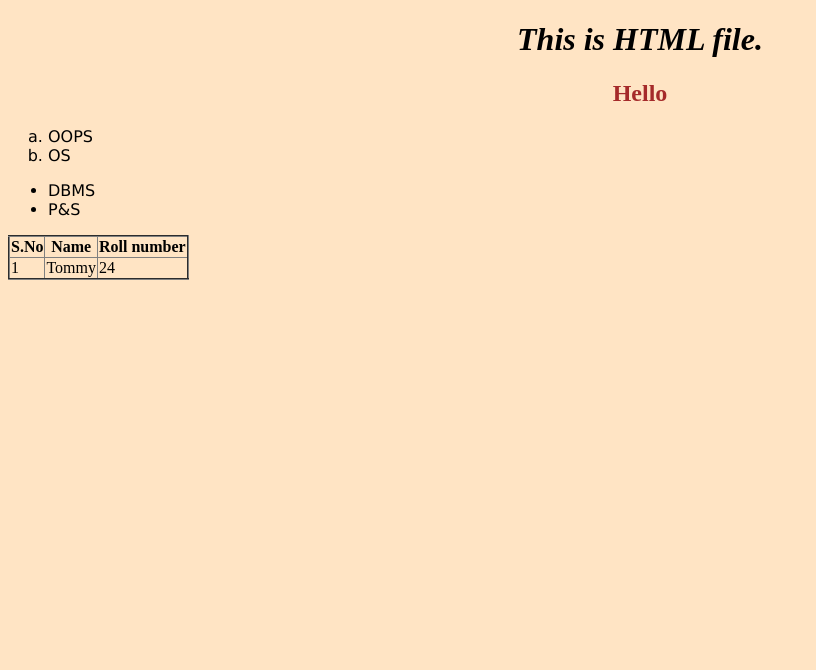
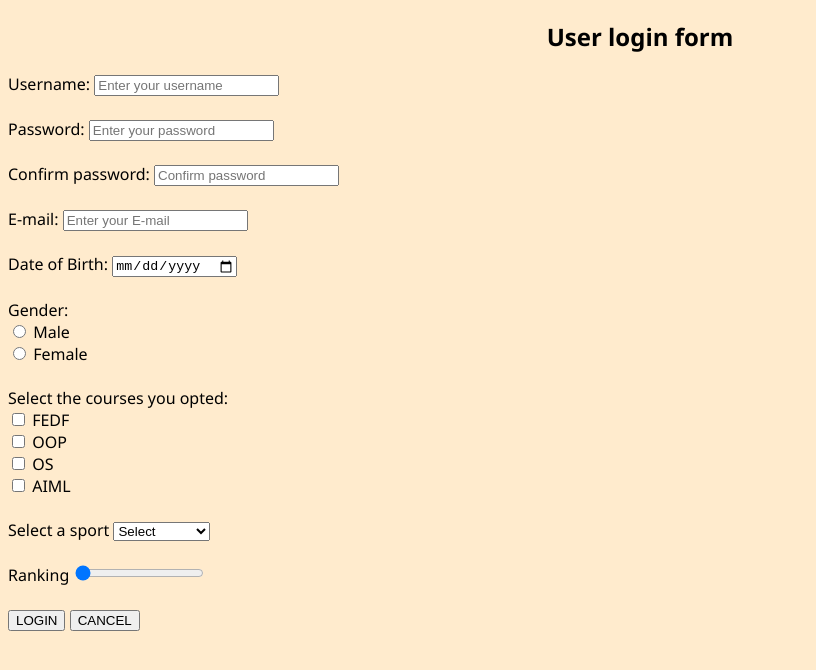
Before and after one commit to kundanamani-23/FEDF, a plain HTML site: page index.html in a window 1280 px wide. Shown: the whole page, without its empty margins (0-816 px from the left). Drawn offline with Linux system fonts and the light colour scheme.

Commit message:
Updated index.html

```diff
--- a/index.html
+++ b/index.html
@@ -3,25 +3,70 @@
 <head>
     <meta charset="UTF-8">
     <meta name="viewport" content="width=device-width, initial-scale=1.0">
-    <title>File</title>
+    <title>Form</title>
 </head>
+<body style="background-color: blanchedalmond; font-family: 'Segoe UI', Tahoma, Geneva, Verdana, sans-serif;">
+    <div name="form">
+        <h2 style="text-align: center;">User login form</h2>
+        <div name="name">
+            <label>Username: </label>
+            <input type="text" placeholder="Enter your username">
+        </div><br>
 
-<body style="background-color: bisque;">
-    <h1 style="text-align :center; font-style:italic;">This is HTML file.</h1>
-    <h2 style="color:brown; text-align: center;" >Hello</h2>
-    <ol type="a" style="font-family: 'Lucida Sans', 'Lucida Sans Regular', 'Lucida Grande', 'Lucida Sans Unicode', Geneva, Verdana, sans-serif;">
-        <li>OOPS</li>
-        <li>OS</li>
-    </ol>
+        <div name="password">
+            <label>Password: </label>
+            <input type = "Password" placeholder="Enter your password">
+        </div><br>
 
-    <ul type="a" style="font-family: 'Lucida Sans', 'Lucida Sans Regular', 'Lucida Grande', 'Lucida Sans Unicode', Geneva, Verdana, sans-serif;">
-        <li>DBMS</li>
-        <li>P&S</li>
-    </ul>
-    <table border="2" style="border-collapse: collapse;" style="font-family: Arial, Helvetica, sans-serif; text-align: center;">
-        <th>S.No</th><th>Name</th><th>Roll number</th>
-        <tr><td>1</td><td>Tommy</td><td>24</td></tr>
-    </table>
+        <div name="confirm password">
+            <label>Confirm password: </label>
+            <input type="Password" placeholder="Confirm password">
+        </div><br>
+
+        <div name="email">
+            <label>E-mail: </label>
+            <input type="email" placeholder="Enter your E-mail">
+        </div><br>
+
+        <div name="birth">
+            <label>Date of Birth: </label>
+            <input type="date">
+        </div><br>
+
+        <div name="gender">
+            <label>Gender: </label><br>
+            <input type="radio" name="option" value="male">
+            <label>Male</label><br>
+            <input type="radio" name="option" value="female">
+            <label>Female</label>
+        </div><br>
+
+        <div name="Courseoption">
+            <label>Select the courses you opted:</label><br>
+            <input type="checkbox">
+            <label>FEDF</label><br>
+            <input type="checkbox">
+            <label>OOP</label><br>
+            <input type="checkbox">
+            <label>OS</label><br>
+            <input type="checkbox">
+            <label>AIML</label><br><br>
+
+            <label>Select a sport</label>
+            <select id="subject" placeholder="Select">
+                <option value="" selected disabled>Select</option>
+                <option value="option1">Table Tennis</option>
+                <option value="option2">Throw ball</option>
+                <option value="option3">Cricket</option>
+                <option value="option4">Football</option>
+            </select><br><br>
+
+            <label>Ranking</label>
+            <input type="range" min="0" max="5" value="0"><br><br>
+
+            <input type="submit" value="LOGIN">
+            <input type="reset" value="CANCEL">
+
+    </div>
 </body>
-
 </html>
```
